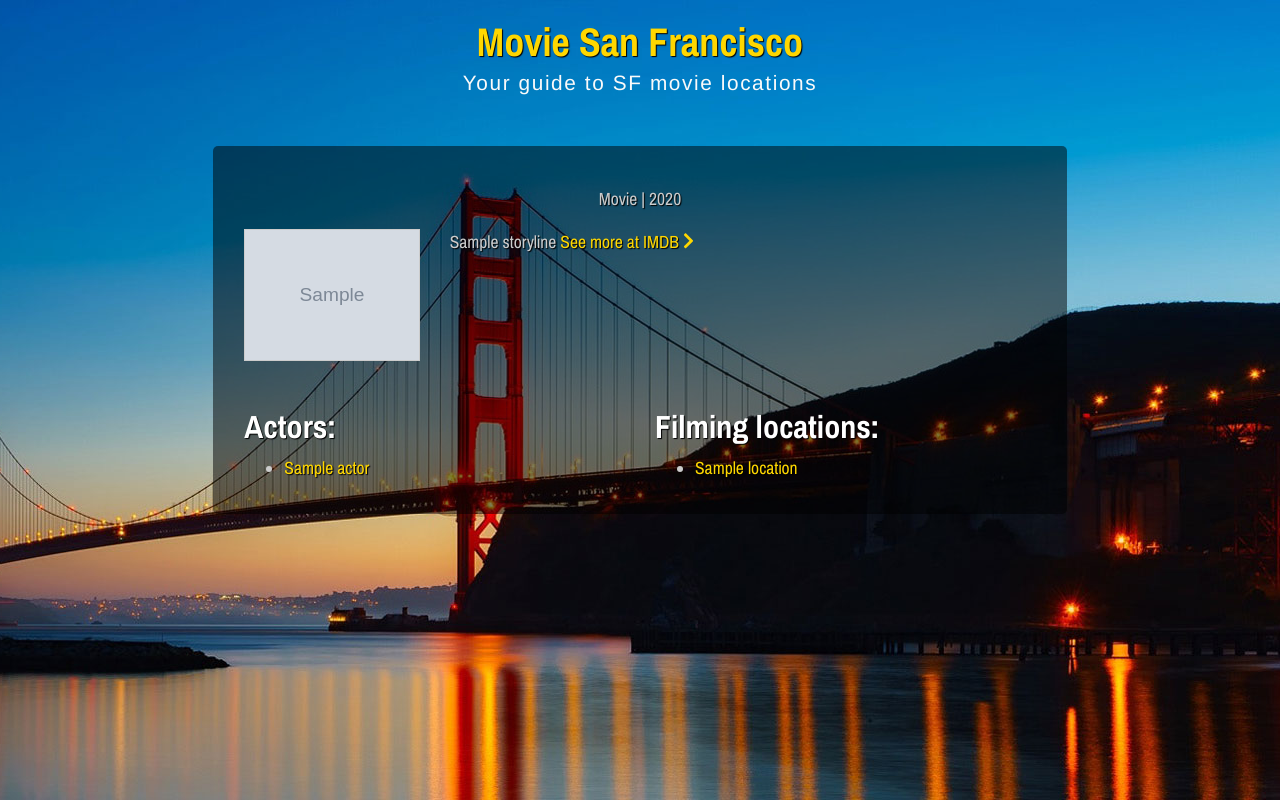
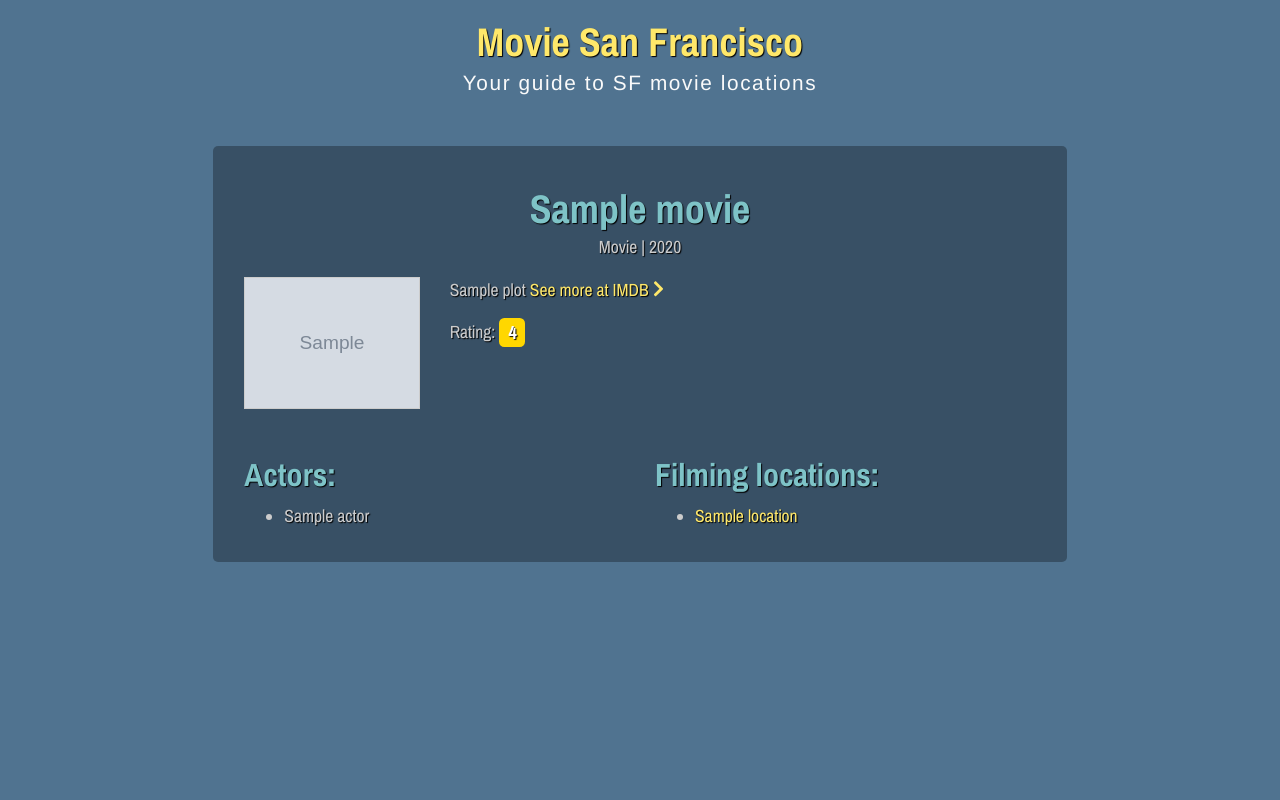
Before and after one commit to ierika/sf_movie_locations, a Django app: template apps/movies/templates/movies/movie.html in a window 1280 px wide. Run offline with Django 3.2, Linux system fonts and the light colour scheme; the template is opened without the code that fills it: most values are stand-ins (such as "Sample title", 1, 10 or a date in 2020); grey boxes marked "Sample" are stand-in pictures; some libraries are stand-ins or nearby versions.

Commit message:
use omdb api instead of imdb's and remove actor details page

```diff
--- a/apps/movies/templates/movies/movie.html
+++ b/apps/movies/templates/movies/movie.html
@@ -1,22 +1,36 @@
 {% extends 'base.html' %}
+{% load movies %}
 
 {% block content %}
 
 <div class="row mt-5">
     <div class="col-sm-8 mx-auto black-bg mb-5">
-        <h1 class="mt-4 mb-0 text-center">{{ request.GET.title }}</h1>
+        <h1 class="mt-4 mb-0 text-center">{{ movie.title }}</h1>
         <p class="text-center mt-0">Movie | {{ movie.release_year }}</p>
 
-        {% if imdb %}
+        {% if imdb.Response != 'False' %}
             <div class="row mx-auto my-3">
-                {% if imdb.poster.thumb %}
-                    <div class="col-md-3 text-center">
-                        <img src="{{ imdb.poster.thumb }}" class="img-fluid actor-thumbnail mb-3">
-                    </div>
+                <div class="col-md-3 text-center">
+                    {% if imdb.Poster != 'N/A' %}
+                        <img src="{{ imdb.Poster }}" class="img-fluid actor-thumbnail mb-3">
+                    {% endif %}
+                </div>
+
+                {% if imdb.Poster == 'N/A' %}
+                    <div class="col-xs-12">
+                {% else %}
+                    <div class="col-md-9">
                 {% endif %}
 
-                <div class="col-md-9">
-                    <p>{{ imdb.storyline|truncatewords:100 }} <a href="{{ imdb.url.url }}" target="_blank">See more at IMDB <i class="fas fa-chevron-right"></i></a></p>
+                    <p>{{ imdb.Plot|truncatewords:120 }} <a href="https://www.imdb.com/title/{{ imdb.imdbID }}/" target="_blank">See more at IMDB <i class="fas fa-chevron-right"></i></a></p>
+
+                    {% if imdb.imdbRating != 'N/A' %}
+                        <p>Rating: <span class="imdb-rating {{ imdb.imdbRating|imdb_rating_color }}">{{ imdb.imdbRating }}</span></p>
+                    {% endif %}
+
+                    {% if imdb.Actors %}
+                        <!-- <p><span class="sub-title">Actors</span><br />{{ imdb.Actors }}</p> -->
+                    {% endif %}
                 </div>
             </div>
         {% endif %}
@@ -27,7 +41,7 @@
 
                 <ul>
                     {% for actor in actors %}
-                        <li><a href="{% url 'movies:actor' %}?name={{ actor|urlencode }}">{{ actor }}</a></li>
+                        <li>{{ actor }}</li>
                     {% endfor %}
                 </ul>
             </div>
--- /dev/null
+++ b/apps/movies/templatetags/movies.py
@@ -0,0 +1,21 @@
+from django import template
+
+
+register = template.Library()
+
+
+@register.filter
+def imdb_rating_color(rating):
+    result = ''
+    try:
+        rating = float(rating)
+        if isinstance(rating, float):
+            if rating <= 4.0:
+                result = 'imgb-rating-low'
+            elif rating >= 5.0 and rating < 7.0:
+                result = 'imgb-rating-medium'
+            elif rating >= 7.0:
+                result = 'imdb-rating-high'
+    except:
+        pass
+    return result
--- a/assets/css/base.css
+++ b/assets/css/base.css
@@ -5,11 +5,11 @@
   font-family: "ArchivoBold";
   src: url("/static/fonts/ArchivoNarrow-Bold.ttf"); }
 h1, h2, h3, h4, h5, h6 {
-  color: #ffffff;
+  color: #7ec3c7;
   font-family: ArchivoBold, "Helvetica Neue", sans-serif; }
 
 body {
-  background: #031F36 url("/static/img/golden-gate-bridge.jpg") no-repeat top center;
+  background: #507390;
   font-family: Archivo, "Helvetica Neue", sans-serif;
   color: #cccccc;
   text-shadow: 1px 1px 1px #000000;
@@ -23,7 +23,7 @@ header {
   margin-top: 1.2rem;
   text-align: center; }
   .branding a {
-    color: gold; }
+    color: #ffe86a; }
 
 .slogan {
   text-shadow: none;
@@ -36,19 +36,19 @@ header {
   text-align: center; }
 
 a {
-  color: gold; }
+  color: #ffe86a; }
   a:hover {
-    color: skyblue;
+    color: #fafafa;
     text-decoration: none;
-    border-bottom: 1px solid gold; }
+    border-bottom: 1px solid #ffe86a; }
 
 .black-bg {
-  background: rgba(0, 0, 0, 0.5);
+  background: rgba(0, 0, 0, 0.3);
   border-radius: 5px;
   padding: 1rem;
   margin-bottom: 2rem; }
   .black-bg-title {
-    color: gold; }
+    color: #ffe86a; }
 
 .title {
   border-bottom: 2px solid #cccccc;
@@ -63,6 +63,8 @@ a {
     text-align: left;
     border-bottom: 2px solid #cccccc;
     padding-bottom: 0.3rem; }
+  .fun-fact-location:hover {
+    text-decoration: underline; }
 
 .search-form-input {
   font-size: 2.3rem;
@@ -92,4 +94,22 @@ a {
 .location-link {
   cursor: pointer; }
 
+.sub-title {
+  color: #7ec3c7;
+  font-weight: bold; }
+
+.imdb-rating {
+  background-color: gold;
+  padding: 0.2em 0.5em;
+  color: #ffffff;
+  font-weight: bold;
+  font-size: 1em;
+  border-radius: 0.3em; }
+  .imdb-rating.imdb-rating-medium {
+    background-color: gold; }
+  .imdb-rating.imdb-rating-low {
+    background-color: crimson; }
+  .imdb-rating.imdb-rating-high {
+    background-color: green; }
+
 /*# sourceMappingURL=base.css.map */
--- a/assets/css/base.sass
+++ b/assets/css/base.sass
@@ -1,8 +1,9 @@
-$linkColor: gold
-$hoverColor: skyblue
-$headingColor: gold
+$linkColor: #ffe86a
+$hoverColor: #fafafa
+$headingColor: $linkColor
 $fontColor: #cccccc
 $white: #ffffff
+$teal: #7ec3c7
 
 
 // Typography
@@ -18,12 +19,12 @@ $white: #ffffff
 
 
 h1, h2, h3, h4, h5, h6
-    color: $white
+    color: $teal
     font-family: ArchivoBold, 'Helvetica Neue', sans-serif
 
 
 body
-    background: #031F36 url('/static/img/golden-gate-bridge.jpg') no-repeat top center
+    background: #507390
     font-family: Archivo, 'Helvetica Neue', sans-serif
     color: $fontColor
     text-shadow: 1px 1px 1px #000000
@@ -61,7 +62,7 @@ a
 // Index
 
 .black-bg
-    background: rgba(0,0,0,.5)
+    background: rgba(0,0,0,.3)
     border-radius: 5px
     padding: 1rem
     margin-bottom: 2rem
@@ -120,3 +121,25 @@ a
 
 .location-link
     cursor: pointer
+
+// Movies
+.sub-title
+    color: $teal
+    font-weight: bold
+
+.imdb-rating
+    background-color: gold
+    padding: 0.2em 0.5em
+    color: $white
+    font-weight: bold
+    font-size: 1em
+    border-radius: 0.3em
+
+    &.imdb-rating-medium
+        background-color: gold
+
+    &.imdb-rating-low
+        background-color: crimson
+
+    &.imdb-rating-high
+        background-color: green
--- a/assets/js/event-listeners.js
+++ /dev/null
@@ -1,16 +0,0 @@
-'use strict';
-
-//------------------------
-// Event listeners
-//------------------------
-
-$('.location-link').click(function(e) {
-    let location = $(this).data('location');
-    let target = document.getElementById('map');
-    let $modalTitle = $('.modal-title');
-    let $modalBody = $('.modal-body');
-    if (location) {
-        $modalTitle.text(location);
-        renderMap(location, target);
-    }
-});
--- a/config/settings/base.py
+++ b/config/settings/base.py
@@ -153,3 +153,6 @@ USE_TZ = True
 STATIC_URL = '/static/'
 STATICFILES_DIRS = [BASE_DIR.child('assets')]
 STATIC_ROOT = BASE_DIR.child('static')
+
+# API Keys
+OMDB_API_KEY = get_env('OMDB_API_KEY')
--- a/templates/base.html
+++ b/templates/base.html
@@ -10,7 +10,7 @@
     <link rel="stylesheet" href="{% static 'css/bootstrap.min.css' %}">
     <link rel="stylesheet" href="{% static 'css/base.css' %}">
 
-    <script src="https://maps.google.com/maps/api/js?key=AIzaSyAe07DAwn0F4ZuRevshX4logKb626-Z3t4"
+    <script src="https://maps.google.com/maps/api/js?key=AIzaSyDK1ocDKw90uMRMZCSY4FgcGX6iBZE53OY"
             type="text/javascript"></script>
     {% block head_script %}{% endblock %}
 </head>
@@ -32,7 +32,6 @@
 <script src="{% static 'js/bootstrap.bundle.min.js' %}"></script>
 <script src="{% static 'js/fontawesome-all.min.js' %}"></script>
 <script src="{% static 'js/google-map.js' %}"></script>
-<script src="{% static 'js/event-listeners.js' %}"></script>
 {% block inline_script %}{% endblock %}
 <!-- end of inline scripts -->
 </body>
```
Also changed, not shown: apps/movies/api.py (+9 -4 lines), apps/movies/templates/movies/index.html (+12 -1 lines), apps/movies/urls.py (+8 -0 lines), apps/movies/views.py (+15 -7 lines), assets/js/google-map.js (+97 -10 lines), assets/js/views/movies_index.js (added, +27 -0 lines), assets/img/golden-gate-bridge.jpg.
